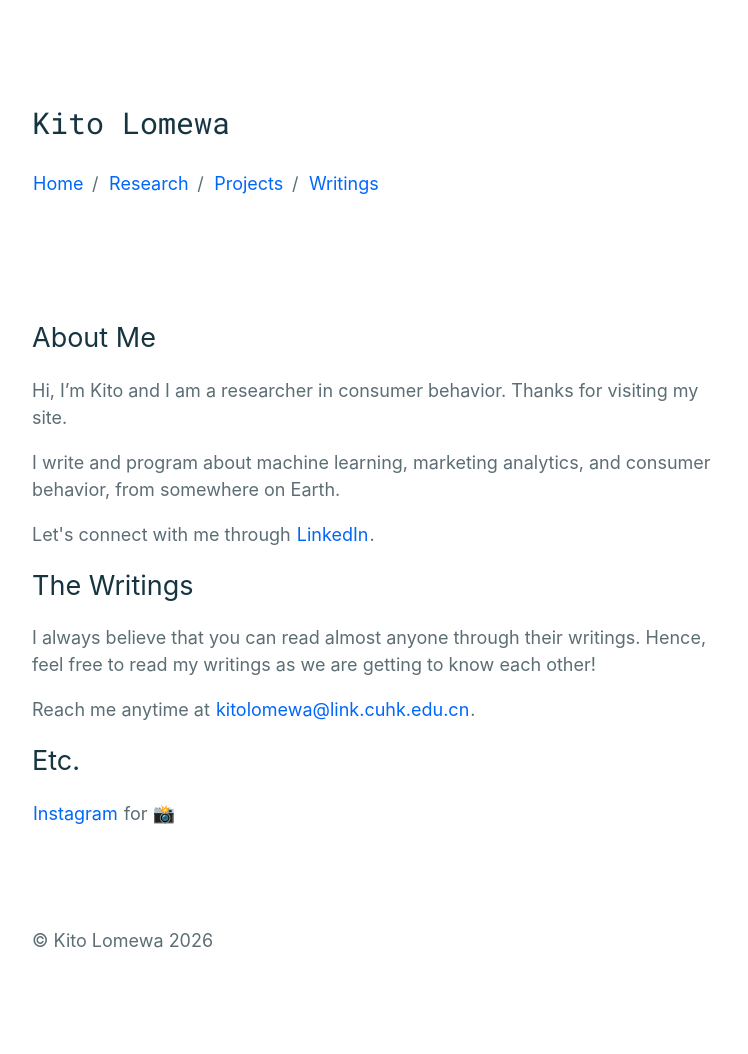
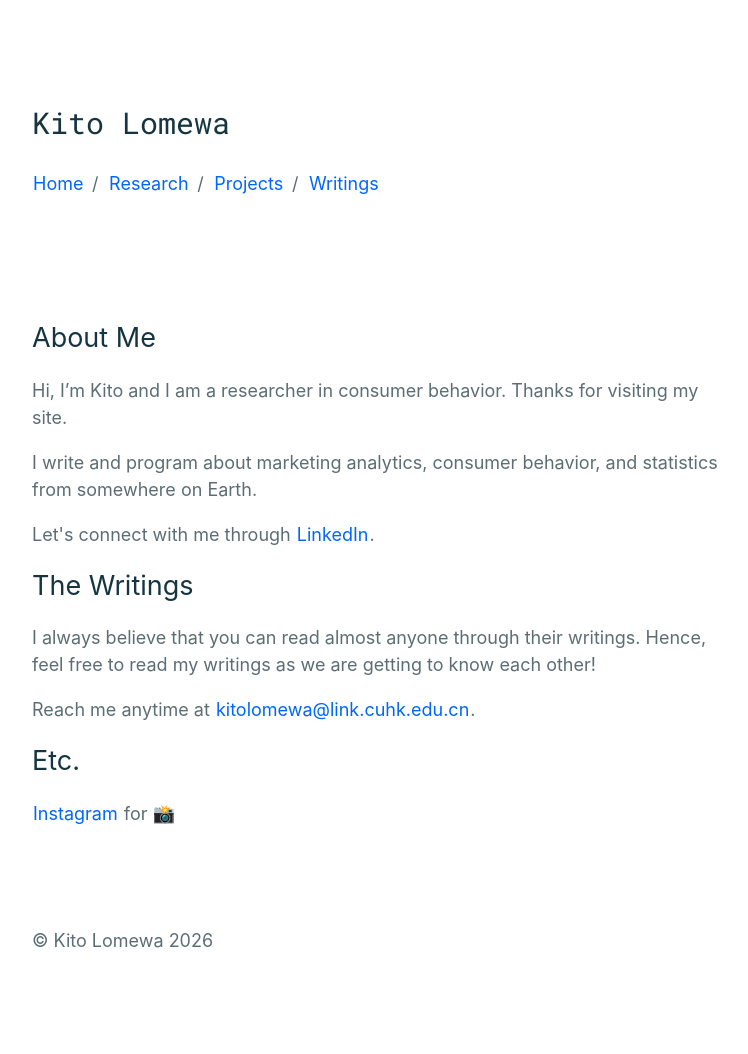
Before and after one commit to kitolomewa/kitolomewa.github.io, a Jekyll site: the page built from index.html, in a window 1280 px wide. Shown: the whole page, without its empty margins (258-1006 px from the left). Built offline with Jekyll 4.4.1, drawn with Linux system fonts in a browser that asks for light colours.

Commit message:
Update index.html

```diff
--- a/index.html
+++ b/index.html
@@ -10,8 +10,8 @@ Thanks for visiting my site.
 </p>
 
 <p>
-I write and program about machine learning, marketing analytics,
-and consumer behavior, from somewhere on Earth.
+I write and program about marketing analytics, consumer
+behavior, and statistics from somewhere on Earth.
 </p>
 
 <p>
```
